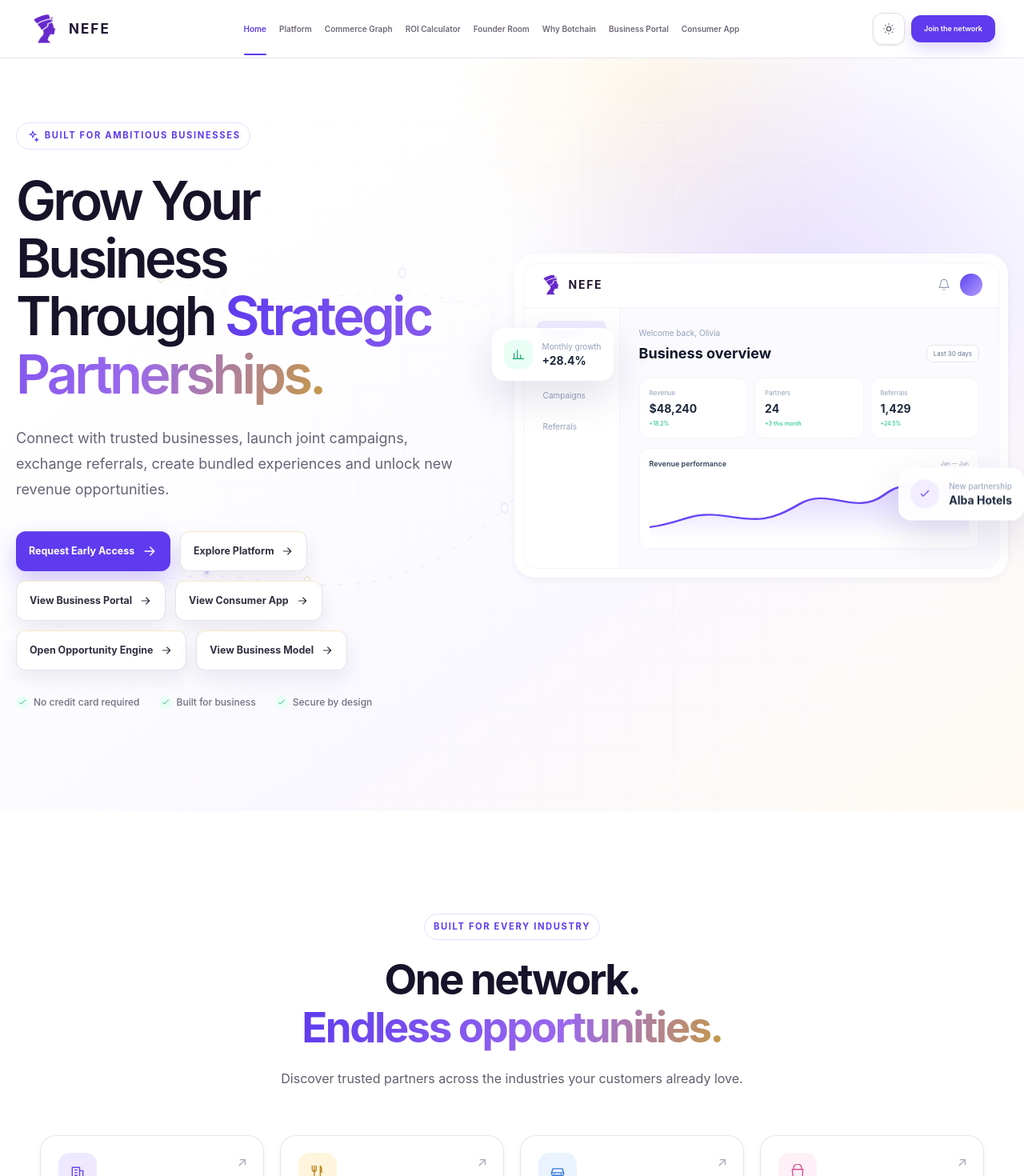
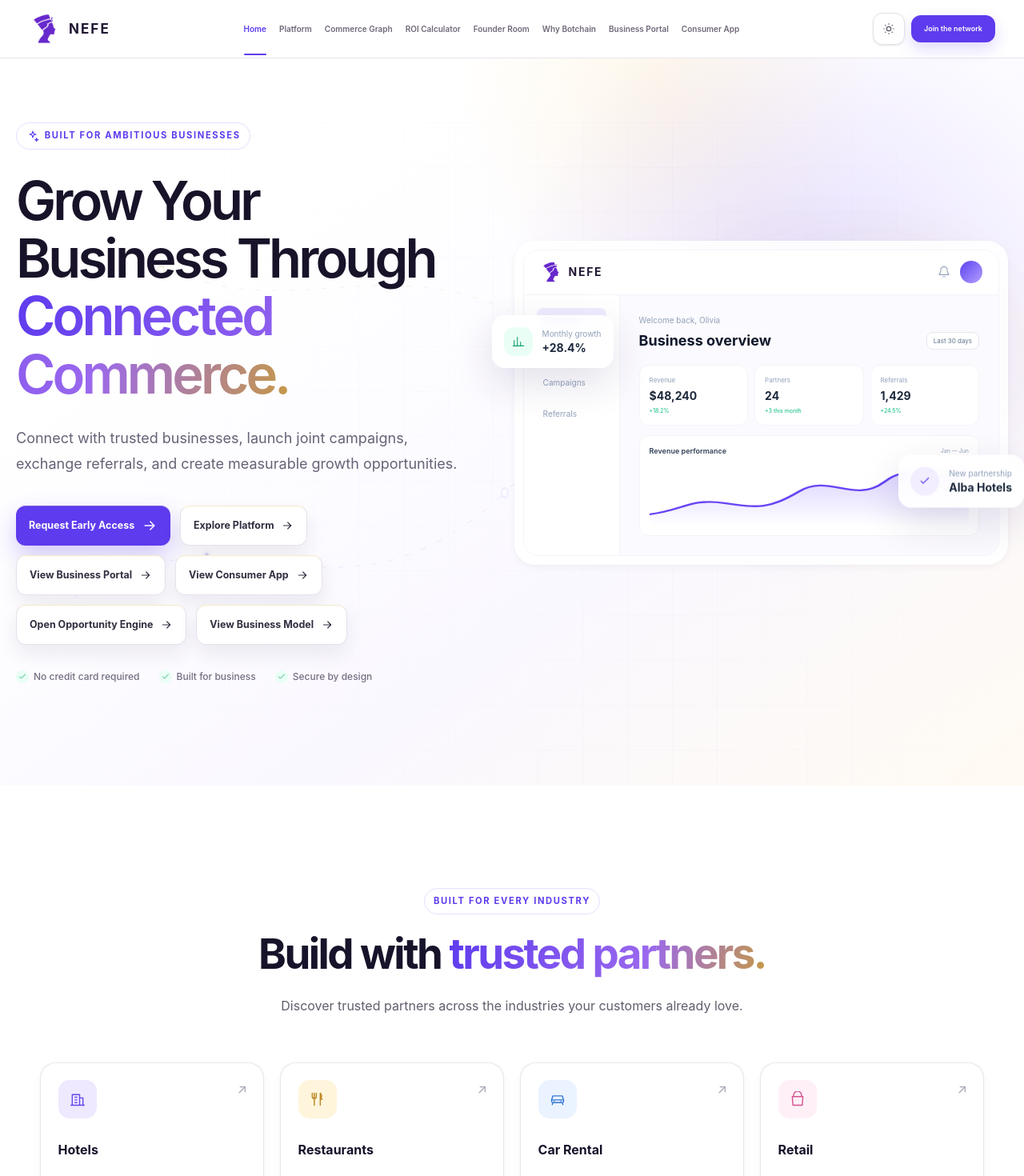
Before and after one commit to 0xbolaji/nefe-business-platform, a Next.js app: page / in a window 1280 px wide. Shown: the top 1470 px of the page at 80% size. Built offline with nearby package versions, Linux system fonts and the light colour scheme.

Commit message:
Fix dark mode contrast and hero messaging

```diff
--- a/app/globals.css
+++ b/app/globals.css
@@ -257,3 +257,27 @@ html[data-theme="dark"] .hero-commerce-network{opacity:.62}.hero-commerce-networ
 /* Visibility-safe motion: content is never gated by scroll position */
 @supports(animation-timeline:view()){.page-shell>section:not(:first-child){animation:none!important;opacity:1!important;transform:none!important}}
 main>section,.page-shell>section{visibility:visible}
+
+/* Dark hero contrast and dashboard separation */
+html[data-theme="dark"] .hero-bg{background:radial-gradient(circle at 18% 34%,rgba(105,76,166,.13),transparent 31%),radial-gradient(circle at 78% 30%,rgba(110,70,220,.11),transparent 27%),radial-gradient(circle at 85% 8%,rgba(202,158,68,.055),transparent 18%),linear-gradient(145deg,#100c17,#151020 58%,#0d0a13)!important}
+html[data-theme="dark"] .hero-bg h1{color:#fbf9fd!important;text-shadow:0 2px 20px rgba(0,0,0,.2)}
+html[data-theme="dark"] .hero-bg>.landing-hero-shell>div:first-of-type>p{color:#c8c0ce!important}
+html[data-theme="dark"] .hero-bg .gradient-text{background:linear-gradient(105deg,#b9a3ff,#d2c2ff 54%,#d8b76a);-webkit-background-clip:text;background-clip:text;color:transparent}
+html[data-theme="dark"] .hero-bg .eyebrow{color:#cbbcff}
+html[data-theme="dark"] .hero-actions .button-secondary{border-color:rgba(255,255,255,.15);background:rgba(255,255,255,.075);color:#f1edf6;box-shadow:0 10px 26px rgba(0,0,0,.18),inset 0 1px 0 rgba(219,185,99,.08)}
+.hero-dashboard::before{content:"";position:absolute;inset:-9%;z-index:-1;border-radius:36%;background:radial-gradient(ellipse at 56% 52%,rgba(105,70,220,.15),transparent 57%),radial-gradient(ellipse at 72% 25%,rgba(203,160,70,.11),transparent 42%);filter:blur(18px);opacity:.72;pointer-events:none}
+html[data-theme="dark"] .hero-dashboard::before{background:radial-gradient(ellipse at 50% 55%,rgba(117,78,229,.29),transparent 58%),radial-gradient(ellipse at 76% 22%,rgba(211,168,75,.17),transparent 40%);filter:blur(20px);opacity:.9}
+html[data-theme="dark"] .hero-dashboard>div:last-child{border-color:rgba(220,190,111,.24)!important;background:rgba(34,26,47,.96)!important;box-shadow:0 34px 78px rgba(0,0,0,.34),0 0 0 1px rgba(126,91,226,.10),0 0 42px rgba(113,72,224,.10)!important}
+html[data-theme="dark"] .hero-dashboard>div:last-child>div{border-color:#ded8e5!important;background:#f7f5fa!important;color:#201a29!important}
+html[data-theme="dark"] .hero-dashboard [class*="bg-white"]{background-color:#fff!important}
+html[data-theme="dark"] .hero-dashboard [class*="border-slate"]{border-color:#e7e2eb!important}
+html[data-theme="dark"] .hero-dashboard [class*="text-slate-9"],html[data-theme="dark"] .hero-dashboard [class*="text-slate-8"],html[data-theme="dark"] .hero-dashboard [class*="text-slate-7"]{color:#2b2432!important}
+html[data-theme="dark"] .hero-dashboard [class*="text-slate-5"],html[data-theme="dark"] .hero-dashboard [class*="text-slate-4"]{color:#89818f!important}
+html[data-theme="dark"] .hero-dashboard .brand-logo-light{display:block!important}html[data-theme="dark"] .hero-dashboard .brand-logo-dark{display:none!important}html[data-theme="dark"] .hero-dashboard .brand-wordmark{color:#211733!important}
+html[data-theme="dark"] .dashboard-section .relative.rounded-\[26px\]>div{background:#f6f4f9!important;color:#211a2a!important}
+html[data-theme="dark"] .dashboard-section .metric-card,html[data-theme="dark"] .dashboard-section [class*="bg-white"]{border-color:#e6e0e9!important;background:#fff!important;color:#211a2a!important}
+html[data-theme="dark"] .dashboard-section .metric-card p{color:#8d8593!important}
+html[data-theme="dark"] .dashboard-section .metric-card strong{color:#211a2a!important}
+html[data-theme="dark"] .dashboard-section [class*="text-slate"]{color:#77707d!important}
+html[data-theme="dark"] .dashboard-section{background:#171221}
+@media(max-width:640px){.hero-dashboard::before{inset:-4%;filter:blur(14px)}}
--- a/app/page.tsx
+++ b/app/page.tsx
@@ -125,8 +125,8 @@ export default function Home() {
         <div className="landing-hero-shell grid min-h-[710px] items-center gap-14 pb-24 pt-16 lg:grid-cols-[minmax(0,.95fr)_minmax(460px,1.05fr)] lg:gap-10 lg:pb-32 lg:pt-20 xl:gap-16">
           <div className="relative z-10 min-w-0">
             <div className="eyebrow"><Icon name="spark" className="h-4 w-4" /> Built for ambitious businesses</div>
-            <h1 className="mt-7 max-w-[650px] text-[44px] font-semibold leading-[1.08] tracking-[-.055em] text-[#181329] sm:text-[58px] lg:text-[67px]">Grow Your Business Through <span className="gradient-text">Strategic Partnerships.</span></h1>
-            <p className="mt-7 max-w-[590px] text-base leading-7 text-[#686276] sm:text-lg sm:leading-8">Connect with trusted businesses, launch joint campaigns, exchange referrals, create bundled experiences and unlock new revenue opportunities.</p>
+            <h1 className="mt-7 max-w-[650px] text-[44px] font-semibold leading-[1.08] tracking-[-.055em] text-[#181329] sm:text-[58px] lg:text-[67px]">Grow Your Business Through <span className="gradient-text">Connected Commerce.</span></h1>
+            <p className="mt-7 max-w-[590px] text-base leading-7 text-[#686276] sm:text-lg sm:leading-8">Connect with trusted businesses, launch joint campaigns, exchange referrals, and create measurable growth opportunities.</p>
             <div className="hero-actions mt-9 flex flex-col gap-3 sm:flex-row sm:flex-wrap">
               <Link id="access" href="/onboarding" className="button-primary">Request Early Access <Icon name="arrow" /></Link>
               <Link href="/platform" className="button-secondary">Explore Platform <Icon name="arrow" className="h-4 w-4" /></Link>
@@ -146,7 +146,7 @@ export default function Home() {
       <section id="solutions" className="page-shell py-24 sm:py-32">
         <div className="section-heading">
           <div className="eyebrow">Built for every industry</div>
-          <h2>One network. <span className="gradient-text">Endless opportunities.</span></h2>
+          <h2>Build with <span className="gradient-text">trusted partners.</span></h2>
           <p>Discover trusted partners across the industries your customers already love.</p>
         </div>
         <div className="mt-14 grid grid-cols-2 gap-3 sm:grid-cols-4 sm:gap-5">
@@ -158,8 +158,8 @@ export default function Home() {
         <div className="page-shell">
           <div className="section-heading">
             <div className="eyebrow">Everything in one place</div>
-            <h2>Partnership infrastructure,<br /><span className="gradient-text">beautifully simplified.</span></h2>
-            <p>From first connection to measurable growth, NEFE gives your team the tools to move together.</p>
+            <h2>Connect businesses.<br /><span className="gradient-text">Increase customer value.</span></h2>
+            <p>Create premium experiences across one network, from first connection to measurable growth.</p>
           </div>
           <div className="mt-14 grid gap-4 md:grid-cols-2 lg:grid-cols-3">
             {features.map((feature, i) => <article key={feature.title} className="feature-card"><div className="feature-number">0{i + 1}</div><div className="feature-icon"><Icon name={feature.icon} /></div><h3>{feature.title}</h3><p>{feature.text}</p><Link href="/platform">Learn more <Icon name="arrow" className="h-4 w-4" /></Link></article>)}
@@ -170,7 +170,7 @@ export default function Home() {
       <section id="how-it-works" className="page-shell py-24 sm:py-32">
         <div className="section-heading">
           <div className="eyebrow">Simple by design</div>
-          <h2>From connection to growth<br /><span className="gradient-text">in three simple steps.</span></h2>
+          <h2>Turn customer flow into<br /><span className="gradient-text">shared growth.</span></h2>
         </div>
         <div className="relative mt-20 grid gap-12 md:grid-cols-3 md:gap-8">
           <div className="absolute left-[16.66%] right-[16.66%] top-11 hidden h-px bg-gradient-to-r from-transparent via-[#CABEFF] to-transparent md:block" />
@@ -186,7 +186,7 @@ export default function Home() {
         <div className="page-shell grid items-center gap-16 lg:grid-cols-[.82fr_1.18fr]">
           <div>
             <div className="eyebrow eyebrow-dark">Clarity at every turn</div>
-            <h2 className="mt-7 text-4xl font-semibold leading-tight tracking-[-.045em] sm:text-5xl">See exactly how your partnerships perform.</h2>
+            <h2 className="mt-7 text-4xl font-semibold leading-tight tracking-[-.045em] sm:text-5xl">Where partnerships become measurable growth.</h2>
             <p className="mt-6 max-w-lg text-base leading-7 text-white/60">Turn every connection into clear, actionable insight. NEFE brings your network, campaigns, customers, and revenue together.</p>
             <div className="mt-9 space-y-4">
               {["Real-time revenue attribution", "Partner and campaign insights", "Beautiful, exportable reports"].map(t => <div key={t} className="flex items-center gap-3 text-sm text-white/85"><span className="grid h-6 w-6 place-items-center rounded-full bg-white/10 text-[#C5B7FF]"><Icon name="check" className="h-3.5 w-3.5" /></span>{t}</div>)}
```
